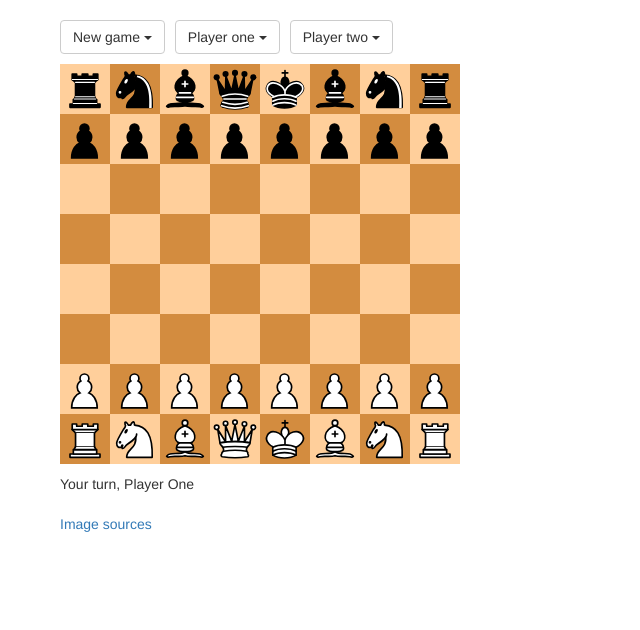
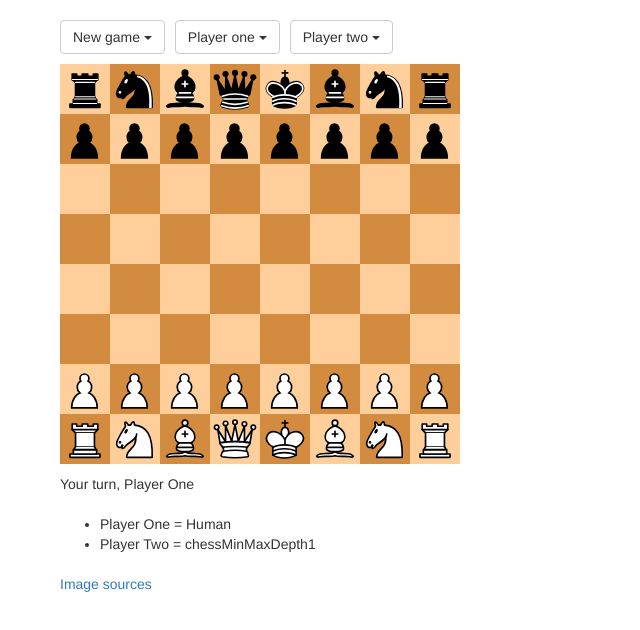
Before and after one commit to mikegagnon/gamer, a plain HTML site: page index.html in a window 1280 px wide. Shown: the whole page, without its empty margins (0-640 px from the left). Drawn offline with Linux system fonts and the light colour scheme.

Commit message:
player listing

```diff
--- a/index.html
+++ b/index.html
@@ -70,6 +70,9 @@
       <div class="row" id="message">
       </div>
 
+      <div class="row" id="playerListing">
+      </div>
+
 
       <div class="row">
         <a href="https://commons.wikimedia.org/wiki/Category:SVG_chess_pieces">
--- a/js/gamer.js
+++ b/js/gamer.js
@@ -35,6 +35,11 @@ PLAYER_COMPUTER = 2;
 PLAYER_STRING = {
     "1" : "Player One",
     "2" : "Player Two",
+};
+
+LIFE_FORM_STRING = {
+    "1" : "Human",
+    "2" : "",
 };
 
 GAMER_CONFIG = {
@@ -167,7 +172,11 @@ class Gamer {
         //
         // For example, this.playerAiFunction[PLAYER_ONE] might equal
         // checkersMinMaxDepth1.
-        this.playerAiFunction = {}
+        this.playerAiFunction = {};
+
+        // this.aiFunctionName[player] == a string representation of
+        // this.playerAiFunction[player]
+        this.aiFunctionName = {};
 
         // this.lifeForm indicates whether the players are humans or AIs
         //
@@ -453,6 +462,29 @@ class Gamer {
         }
     }
 
+    drawPlayerListing() {
+
+        var lifeForm1 = LIFE_FORM_STRING[this.lifeForm[PLAYER_ONE]];
+        var lifeForm2 = LIFE_FORM_STRING[this.lifeForm[PLAYER_TWO]];
+
+        var playerListing1 = PLAYER_STRING[PLAYER_ONE] + " = " + lifeForm1;
+        var playerListing2 = PLAYER_STRING[PLAYER_TWO] + " = " + lifeForm2;
+
+        if (this.lifeForm[PLAYER_ONE] == PLAYER_COMPUTER) {
+            playerListing1 += " " + this.aiFunctionName[PLAYER_ONE];
+        }
+
+        if (this.lifeForm[PLAYER_TWO] == PLAYER_COMPUTER) {
+            playerListing2 += " " + this.aiFunctionName[PLAYER_TWO];
+        }
+
+        var listing = "<ul><li>" + playerListing1 + "</li><li>" +
+            playerListing2 + "</li></ul>";
+
+        $("#playerListing").html(listing);
+
+    }
+
     /***************************************************************************
      * Controller
      **************************************************************************/
@@ -497,6 +529,7 @@ class Gamer {
             var aiName = this.aiFunctionNames[gameName][0];
             this.playerAiFunction[PLAYER_ONE] =
                 this.aiFunctions[gameName][aiName];
+            this.aiFunctionName[PLAYER_ONE] = aiName;
         }
 
         // setup the AI for p2 if computer
@@ -504,7 +537,10 @@ class Gamer {
             var aiName = this.aiFunctionNames[gameName][0];
             this.playerAiFunction[PLAYER_TWO] =
                 this.aiFunctions[gameName][aiName];
+            this.aiFunctionName[PLAYER_TWO] = aiName;
         }
+
+        this.drawPlayerListing();
 
         // kick off the game if p1 is a computer
         // otherwise we wait for user input
@@ -691,11 +727,15 @@ class Gamer {
     choosePlayer(player, humanOrAi) {
         if (humanOrAi == "Human") {
             this.lifeForm[player] = PLAYER_HUMAN;
+            this.drawPlayerListing();
         } else {
             this.lifeForm[player] = PLAYER_COMPUTER;
 
             this.playerAiFunction[player] =
                 this.aiFunctions[this.gameName][humanOrAi];
+            this.aiFunctionName[player] = humanOrAi;
+
+            this.drawPlayerListing();
 
             if (this.lifeForm[PLAYER_ONE] == PLAYER_COMPUTER &&
                 this.lifeForm[PLAYER_TWO] == PLAYER_COMPUTER) {
```
